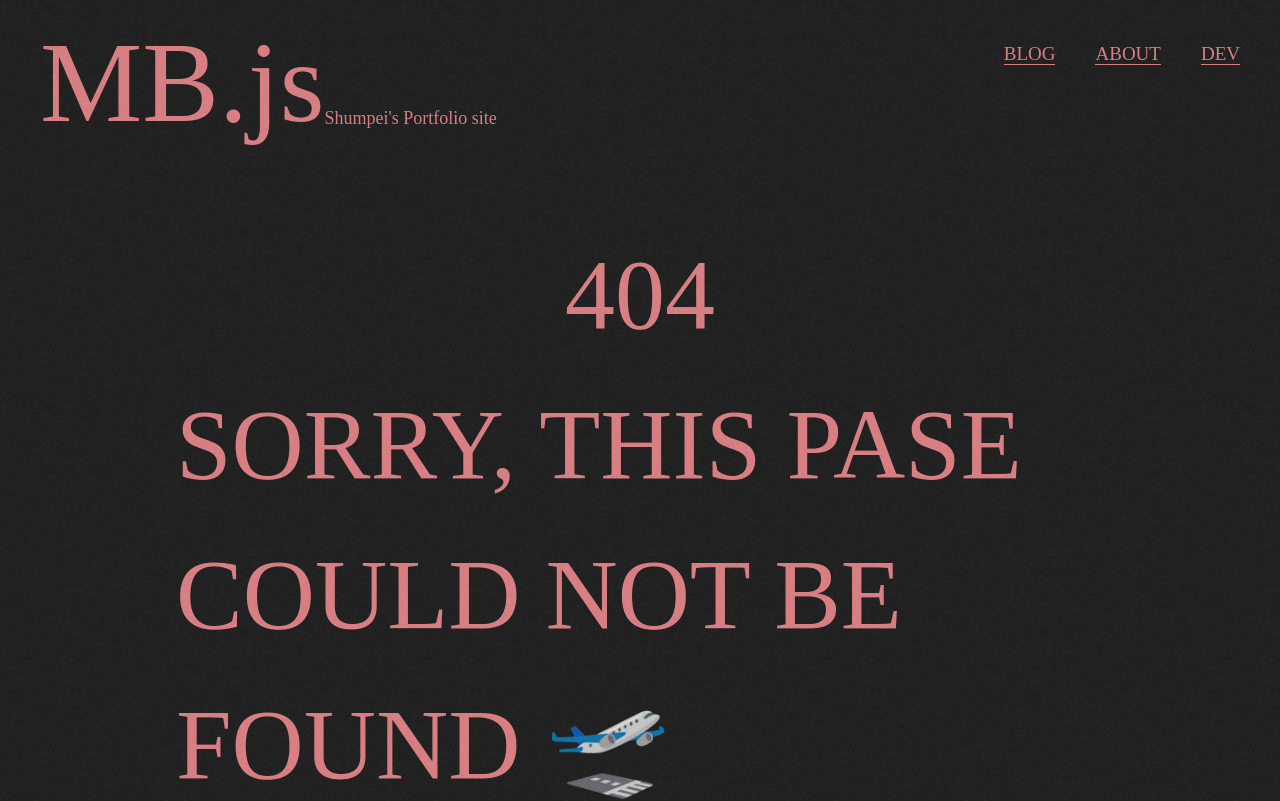
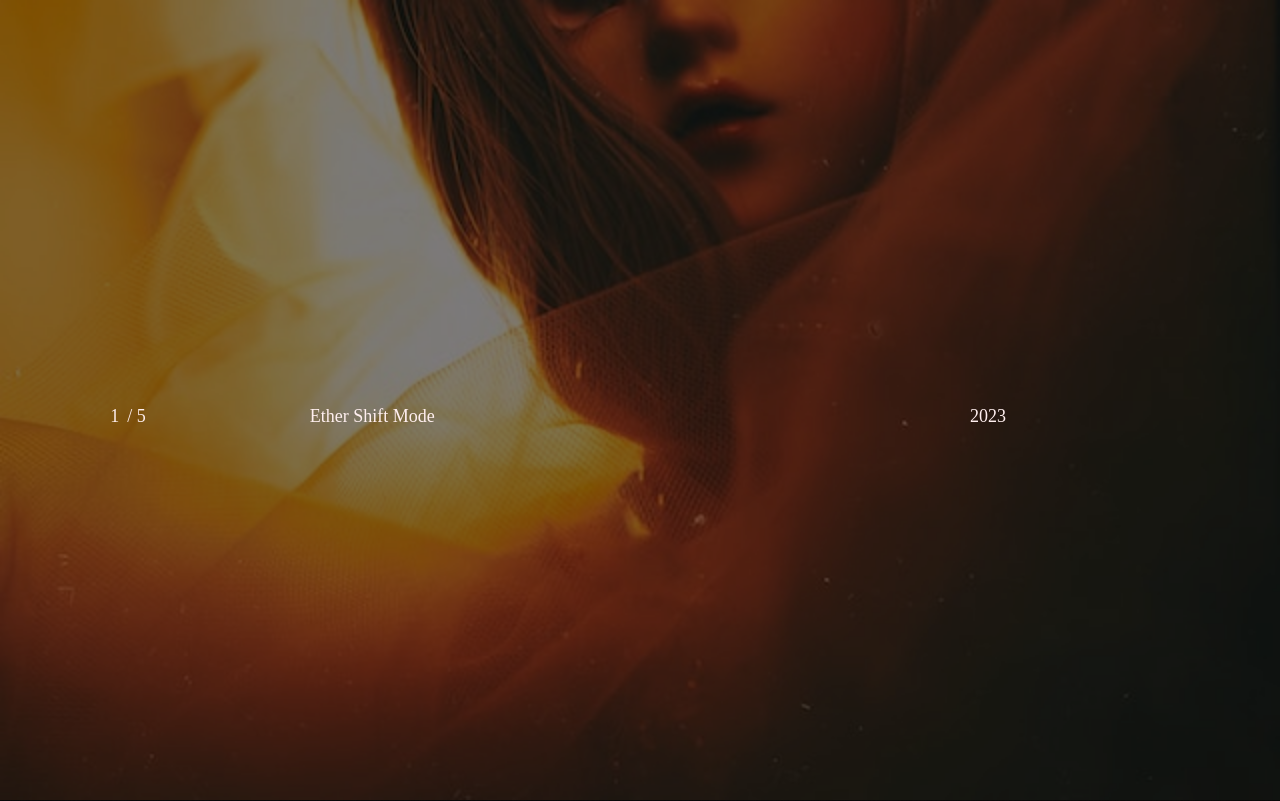
Before and after one commit to Shumpei0111/MBJS-2023, a Next.js app: page /dev/full-screen-image-slider in a window 1280 px wide. Before the commit this address had no page. Shown: the top 801 px of the page. Built offline with nearby package versions, Linux system fonts and the light colour scheme; a web font is replaced by a local one.

Commit message:
feat: dev full-screen-image-slider

```diff
--- /dev/null
+++ b/src/pages/dev/full-screen-image-slider/index.tsx
@@ -0,0 +1,300 @@
+import { SeoMeta } from '@/components/Seo';
+import { DefaultLayout } from '@/layout/default';
+import Image from 'next/image';
+import { useEffect, useLayoutEffect, useState } from 'react';
+import gsap from 'gsap';
+
+const BgCover = () => (
+  <div
+    data-name="slider-content"
+    className="absolute left-0 w-screen h-[calc(100vh_+_140px)] bg-[rgba(0,0,0,0.5)] z-[10000] top-0"
+  />
+);
+
+const Presenter = () => {
+  // const [currentSlideIndex, setCurrentIndex] = useState(0);
+  let currentSlideIndex = 0;
+  let isAnimating = false;
+  let currentTopValue = 0;
+  // const [isAnimating, setIsAnimating] = useState(false);
+  // const [currentTopValue, setCurrentTopValue] = useState(0);
+
+  const elements = [
+    { selector: '[data-name="prefix"]', delay: 0 },
+    { selector: '[data-name="names"]', delay: 0.15 },
+    { selector: '[data-name="years"]', delay: 0.3 },
+  ];
+
+  useLayoutEffect(() => {
+    const slides = document.querySelectorAll('[data-name="slide"]');
+    slides.forEach((slide, i) => {
+      if (i !== 0) {
+        const img = slide.querySelector('img');
+        gsap.set(img, { scale: 2, top: '4em' });
+      }
+    });
+
+    function showSlide(i: number) {
+      if (isAnimating) return;
+      isAnimating = true;
+      const slide = slides[i];
+      const img = slide.querySelector('img');
+
+      currentTopValue -= 30;
+
+      elements.forEach((elm) => {
+        gsap.to(document.querySelector(elm.selector), {
+          y: `${currentTopValue}px`,
+          duration: 2,
+          ease: 'power4.inOut',
+          delay: elm.delay,
+        });
+      });
+
+      gsap.to(img, {
+        scale: 1,
+        top: '0%',
+        duration: 2,
+        ease: 'power3.inOut',
+      });
+
+      gsap.to(slide, {
+        clipPath: 'polygon(0 0%, 100% 0%, 100% 100%, 0 100%)',
+        duration: 2,
+        ease: 'power4.inOut',
+        onCompolete: () => {
+          isAnimating = false;
+        },
+      });
+    }
+
+    function hideSlide(i: number) {
+      if (isAnimating) return;
+      isAnimating = true;
+      const slide = slides[i];
+      const img = slide.querySelector('img');
+
+      currentTopValue += 30;
+
+      elements.forEach((elm) => {
+        gsap.to(document.querySelector(elm.selector), {
+          y: `${currentTopValue}px`,
+          duration: 2,
+          ease: 'power4.inOut',
+          delay: elm.delay,
+        });
+      });
+
+      gsap.to(slide, {
+        clipPath: 'polygon(0 100%, 100% 100%, 100% 100%, 0 100%)',
+        duration: 2,
+        ease: 'power4.inOut',
+      });
+
+      gsap.to(img, {
+        scale: 2,
+        top: '4em',
+        duration: 2,
+        ease: 'power3.inOut',
+      });
+
+      gsap.to(
+        slide,
+        {
+          clipPath: 'polygon(0 100%, 100% 100%, 100% 100%, 0 100%)',
+          duration: 2,
+          ease: 'power4.inOut',
+          onComplete: () => {
+            isAnimating = false;
+          },
+        },
+        // '<',
+      );
+    }
+
+    window.addEventListener('wheel', (e) => {
+      if (isAnimating) return;
+      if (e.deltaY > 0 && currentSlideIndex < slides.length - 1) {
+        console.log(1);
+
+        showSlide(currentSlideIndex + 1);
+        currentSlideIndex++;
+      } else if (e.deltaY < 0) {
+        console.log(999);
+
+        hideSlide(currentSlideIndex);
+        currentSlideIndex--;
+      }
+    });
+
+    return () => {
+      window.removeEventListener('wheel', (e) => {
+        if (isAnimating) return;
+        if (e.deltaY > 0 && currentSlideIndex < slides.length - 1) {
+          showSlide(currentSlideIndex + 1);
+          // setCurrentIndex((p) => p + 1);
+          currentSlideIndex++;
+        } else if (e.deltaY < 0 && currentSlideIndex > 0) {
+          hideSlide(currentSlideIndex);
+          // setCurrentIndex((p) => p - 1);
+          currentSlideIndex--;
+        }
+      });
+    };
+  }, []);
+
+  return (
+    <div
+      data-name="slider-content"
+      className="absolute left-0 w-screen h-[calc(100vh_+_140px)] bg-[rgba(0,0,0,0.5)] z-[10000] top-0"
+    >
+      <BgCover />
+      <div
+        data-name="slide-number"
+        className="absolute top-1/2 left-[10%] -translate-x-1/2 -translate-y-1/2 flex gap-2 z-[10001] text-white text-18"
+        style={{ clipPath: 'polygon(0 0, 100% 0, 100% 30px, 0 30px)' }}
+      >
+        <div data-name="prefix" className="relative top-0">
+          <div>1</div>
+          <div>2</div>
+          <div>3</div>
+          <div>4</div>
+          <div>5</div>
+        </div>
+        <div data-name="postfix">
+          <span className="py-2">/</span> 5
+        </div>
+      </div>
+      <div
+        data-name="slide-name"
+        className="absolute top-1/2 left-[30%] -translate-x-1/2 -translate-y-1/2 text-white text-18 z-[10001]"
+        style={{ clipPath: 'polygon(0 0, 100% 0, 100% 30px, 0 30px)' }}
+      >
+        <div data-name="names" className="relative top-0">
+          <div>Ether Shift Mode</div>
+          <div>Solar Thread</div>
+          <div>Quantum Sheen Veil</div>
+          <div>Flux Aura</div>
+          <div>Echo Numbus</div>
+        </div>
+      </div>
+      <div
+        data-name="slide-year"
+        className="absolute top-1/2 right-[20%] -translate-x-1/2 -translate-y-1/2 text-white text-18 z-[10001]"
+        style={{ clipPath: 'polygon(0 0, 100% 0, 100% 30px, 0 30px)' }}
+      >
+        <div data-name="years" className="relative top-0">
+          <div>2023</div>
+          <div>2021</div>
+          <div>2022</div>
+          <div>2021</div>
+          <div>2023</div>
+        </div>
+      </div>
+      <div data-name="slider" className="relative w-screen h-screen">
+        <div
+          data-name="slide"
+          className="flex flex-col min-h-screen absolute bottom-0 left-0 w-full h-full overflow-hidden"
+          id="slide-1"
+          style={{ clipPath: 'polygon(0 0, 100% 0, 100% 100%, 0 100%)' }}
+        >
+          <Image
+            src="/images/dev/dark/doll.jpeg"
+            alt=""
+            fill
+            style={{
+              objectFit: 'cover',
+            }}
+            sizes={'100vw'}
+            className="flex-1 w-full h-auto"
+          />
+        </div>
+        <div
+          data-name="slide"
+          className="flex flex-col min-h-screen absolute bottom-0 left-0 w-full h-full overflow-hidden"
+          id="slide-2"
+          style={{ clipPath: 'polygon(0 100%, 100% 100%, 100% 100%, 0 100%)' }}
+        >
+          <Image
+            src="/images/dev/dark/doll-2.jpeg"
+            alt=""
+            fill
+            style={{
+              objectFit: 'cover',
+            }}
+            sizes={'100vw'}
+            className="flex-1 w-full h-auto"
+          />
+        </div>
+        <div
+          data-name="slide"
+          className="flex flex-col min-h-screen absolute bottom-0 left-0 w-full h-full overflow-hidden"
+          id="slide-3"
+          style={{ clipPath: 'polygon(0 100%, 100% 100%, 100% 100%, 0 100%)' }}
+        >
+          <Image
+            src="/images/dev/dark/doll-3.jpg"
+            alt=""
+            fill
+            style={{
+              objectFit: 'cover',
+            }}
+            sizes={'100vw'}
+            className="flex-1 w-full h-auto"
+          />
+        </div>
+        <div
+          data-name="slide"
+          className="flex flex-col min-h-screen absolute bottom-0 left-0 w-full h-full overflow-hidden"
+          id="slide-4"
+          style={{ clipPath: 'polygon(0 100%, 100% 100%, 100% 100%, 0 100%)' }}
+        >
+          <Image
+            src="/images/dev/dark/merry-go-round.jpg"
+            alt=""
+            fill
+            style={{
+              objectFit: 'cover',
+            }}
+            sizes={'100vw'}
+            className="flex-1 w-full h-auto"
+          />
+        </div>
+        <div
+          data-name="slide"
+          className="flex flex-col min-h-screen absolute bottom-0 left-0 w-full h-full overflow-hidden"
+          id="slide-5"
+          style={{ clipPath: 'polygon(0 100%, 100% 100%, 100% 100%, 0 100%)' }}
+        >
+          <Image
+            src="/images/dev/photo/myanmar-2494826_1280.jpg"
+            alt=""
+            fill
+            style={{
+              objectFit: 'cover',
+            }}
+            sizes={'100vw'}
+            className="flex-1 w-full h-auto"
+          />
+        </div>
+        <div className="h-[400vh]" />
+      </div>
+    </div>
+  );
+};
+
+export default function FullScreenImageSlider() {
+  useEffect(() => {
+    document.body.style.overflow = 'hidden';
+  }, []);
+
+  return (
+    <DefaultLayout>
+      <SeoMeta
+        pageTitle="Full Screen Image Slider"
+        pagePath="dev/full-screen-image-slider"
+      />
+      <Presenter />
+    </DefaultLayout>
+  );
+}
--- a/src/pages/dev/index.tsx
+++ b/src/pages/dev/index.tsx
@@ -55,6 +55,11 @@ export default function DevIndex() {
       title: 'テキストが表示されたら一部にエフェクトがかかる Reveal Typography',
       tag: ['text', 'gsap', 'css animation'],
     },
+    {
+      href: 'full-screen-image-slider',
+      title: 'FullScreenImageSlider',
+      tag: ['text', 'gsap'],
+    },
   ];
 
   return (
```
